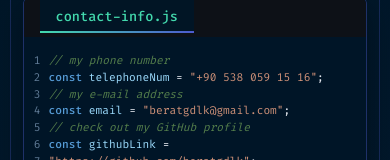
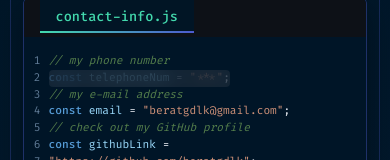
Before and after one commit to beratgdlk/bg-portfolio, a React (Vite) app: page / in a window 390 px wide. Shown: the part 253-413 px from the top of the page. Built offline with nearby package versions, Linux system fonts and the light colour scheme; a web font is replaced by a local one.

Commit message:
phone-secret

```diff
--- a/src/components/Terminal/Terminal.scss
+++ b/src/components/Terminal/Terminal.scss
@@ -574,3 +574,25 @@
     }
   }
 }
+
+.blur-phone-wrapper {
+  position: relative;
+  display: inline-block;
+}
+
+.blur-overlay-phone {
+  position: absolute;
+  top: 0; left: 0; right: 0; bottom: 0;
+  backdrop-filter: blur(8px);
+  background: rgba(30, 45, 61, 0.6);
+  border-radius: 4px;
+  z-index: 2;
+  pointer-events: none;
+  transition: backdrop-filter 0.3s, background 0.3s;
+  animation: blurFadeIn 0.7s;
+}
+
+@keyframes blurFadeIn {
+  from { opacity: 0; }
+  to { opacity: 1; }
+}
--- a/src/components/Terminal/Terminal.tsx
+++ b/src/components/Terminal/Terminal.tsx
@@ -525,7 +525,12 @@ const Terminal: React.FC = () => {
                   </div>
                   <div className="code-lines">
                     <pre><span className="comment">// my phone number</span></pre>
-                    <pre><span className="keyword">const</span> <span className="library">telephoneNum</span> = <span className="string">"{profileData.contact.telephoneNum}"</span>;</pre>
+                    <div className="blur-phone-wrapper" style={{position: 'relative', display: 'inline-block'}}>
+                      <pre style={{margin: 0}}>
+                        <span className="keyword">const</span> <span className="library">telephoneNum</span> = <span className="string">"{profileData.contact.telephoneNum}"</span>;
+                      </pre>
+                      <div className="blur-overlay-phone" style={{position: 'absolute', top: 0, left: 0, right: 0, bottom: 0, backdropFilter: 'blur(8px)', background: 'rgba(30,45,61,0.6)', borderRadius: '4px', zIndex: 2, pointerEvents: 'none'}}></div>
+                    </div>
                     <pre><span className="comment">// my e-mail address</span></pre>
                     <pre><span className="keyword">const</span> <span className="library">email</span> = <span className="string">"{profileData.contact.email}"</span>;</pre>
                     <pre><span className="comment">// check out my GitHub profile</span></pre>
--- a/src/context/ProfileContext.tsx
+++ b/src/context/ProfileContext.tsx
@@ -5,7 +5,7 @@ const profileData: ProfileData = {
   name: "Berat Gudelek",
   title: "Front-end developer",
   contact: {
-    telephoneNum: "+90 538 059 15 16",
+    telephoneNum: "***",
     email: "beratgdlk@gmail.com",
     githubLink: "https://github.com/beratgdlk",
     linkedinPage: "https://www.linkedin.com/in/beratgudelek/",
```
Also changed, not shown: 1 other file (tests, documents, lock files or other folders).
